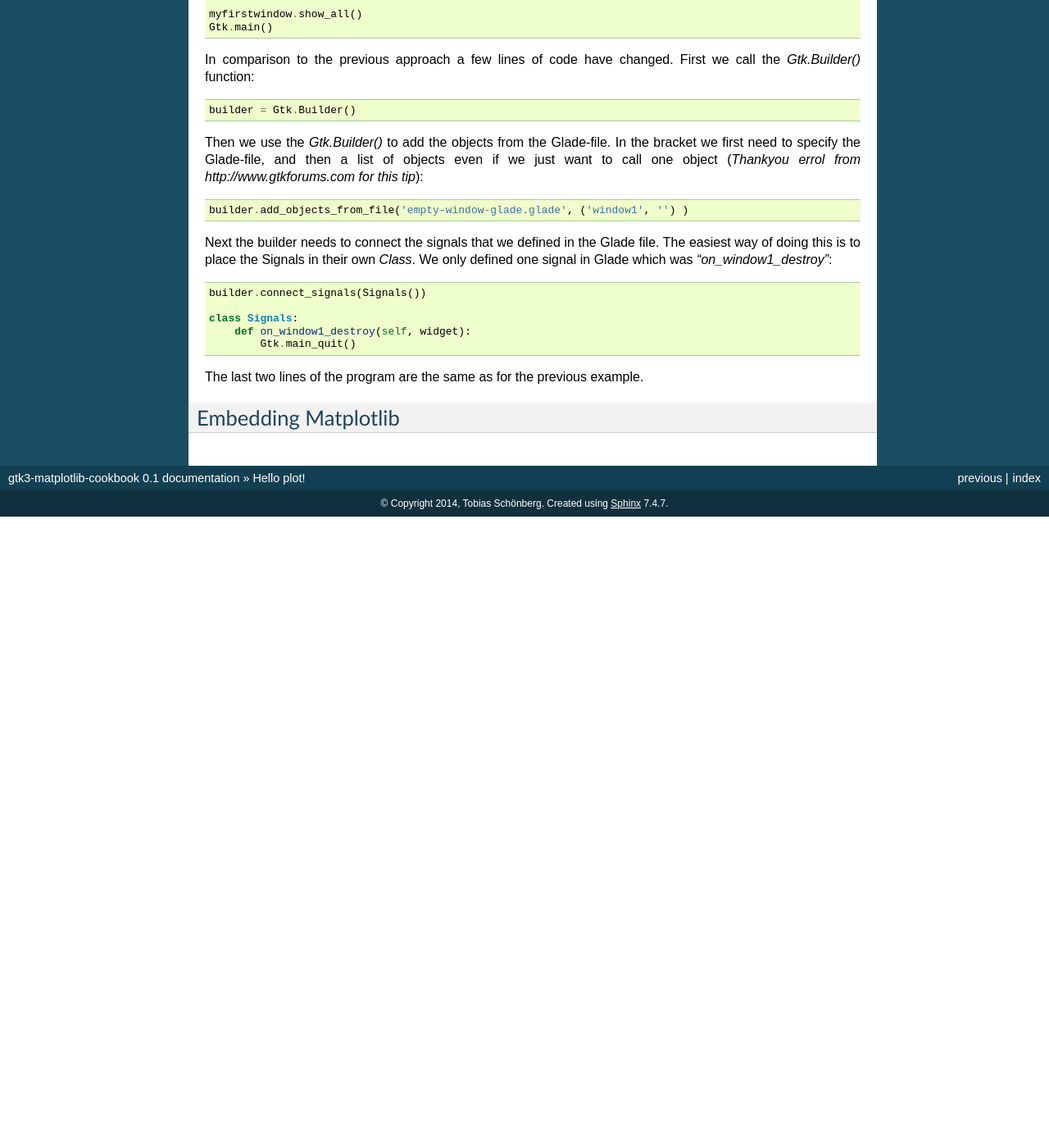
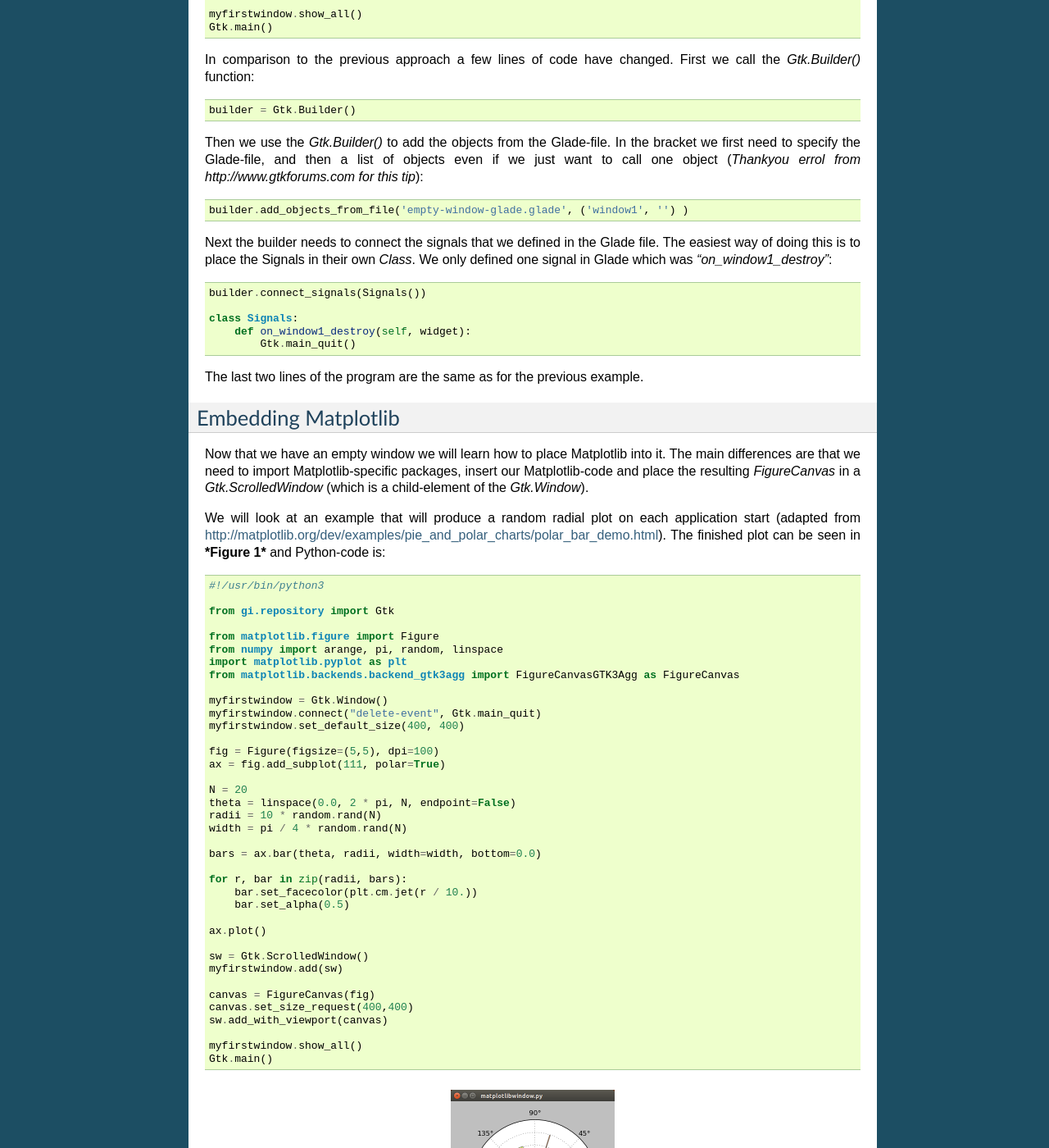
Before and after one commit to tobias47n9e/GTK3-Matplotlib-Cookbook, a Sphinx documentation site: the page built from source/hello-plot.rst, in a window 1280 px wide and 1400 px high, scrolled down 1811 px. Shown: the whole window at 82% size. Built offline with Sphinx 7.4.7, drawn with Linux system fonts in a browser that asks for light colours; pages that are not in the unit, such as notebooks, are missing from menus; before the commit the page ends 2441 px from its top, so only the background shows below that; some of the changed text lies outside the part shown.

Commit message:
finishing chapter

```diff
--- a/source/hello-plot.rst
+++ b/source/hello-plot.rst
@@ -130,3 +130,58 @@ The last two lines of the program are the same as for the previous example.
 
 Embedding Matplotlib
 --------------------
+Now that we have an empty window we will learn how to place Matplotlib into it. The main differences are that we need to import Matplotlib-specific packages, insert our Matplotlib-code and place the resulting *FigureCanvas* in a *Gtk.ScrolledWindow* (which is a child-element of the *Gtk.Window*).
+
+We will look at an example that will produce a random radial plot on each application start (adapted from http://matplotlib.org/dev/examples/pie_and_polar_charts/polar_bar_demo.html). The finished plot can be seen in ***Figure 1*** and Python-code is:
+
+::
+
+    #!/usr/bin/python3
+
+    from gi.repository import Gtk
+
+    from matplotlib.figure import Figure
+    from numpy import arange, pi, random, linspace
+    import matplotlib.pyplot as plt
+    from matplotlib.backends.backend_gtk3agg import FigureCanvasGTK3Agg as FigureCanvas
+
+    myfirstwindow = Gtk.Window()
+    myfirstwindow.connect("delete-event", Gtk.main_quit)
+    myfirstwindow.set_default_size(400, 400)
+
+    fig = Figure(figsize=(5,5), dpi=100)
+    ax = fig.add_subplot(111, polar=True)
+
+    N = 20
+    theta = linspace(0.0, 2 * pi, N, endpoint=False)
+    radii = 10 * random.rand(N)
+    width = pi / 4 * random.rand(N)
+
+    bars = ax.bar(theta, radii, width=width, bottom=0.0)
+
+    for r, bar in zip(radii, bars):
+        bar.set_facecolor(plt.cm.jet(r / 10.))
+        bar.set_alpha(0.5)
+
+    ax.plot()
+
+    sw = Gtk.ScrolledWindow()
+    myfirstwindow.add(sw)
+
+    canvas = FigureCanvas(fig)
+    canvas.set_size_request(400,400)
+    sw.add_with_viewport(canvas)
+
+    myfirstwindow.show_all()
+    Gtk.main()
+
+.. figure:: _static/firstwindow.png
+    :width: 200px
+    :align: center
+    :alt: First window with embedded Matplotlib
+
+    Figure 1: The first window with an embedded Matplotlib-graph as it displays in Ubuntu 14.04.
+
+Further Reading
+^^^^^^^^^^^^^^^^^^^^^^^
+ - https://docs.python.org/3/library/functions.html#zip
```
Also changed, not shown: source/index.rst (+12 -0 lines), source/_static/firstwindow.png (added), 1 other file.
